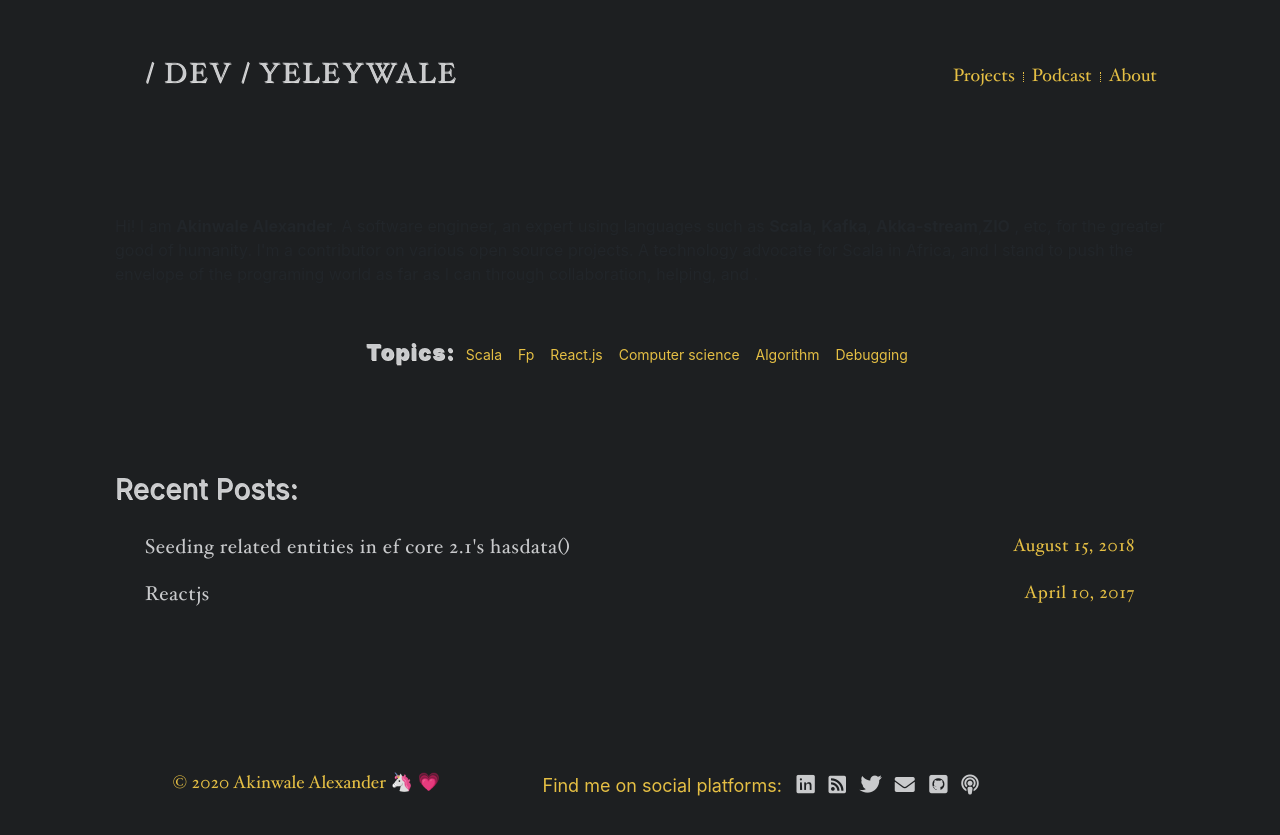
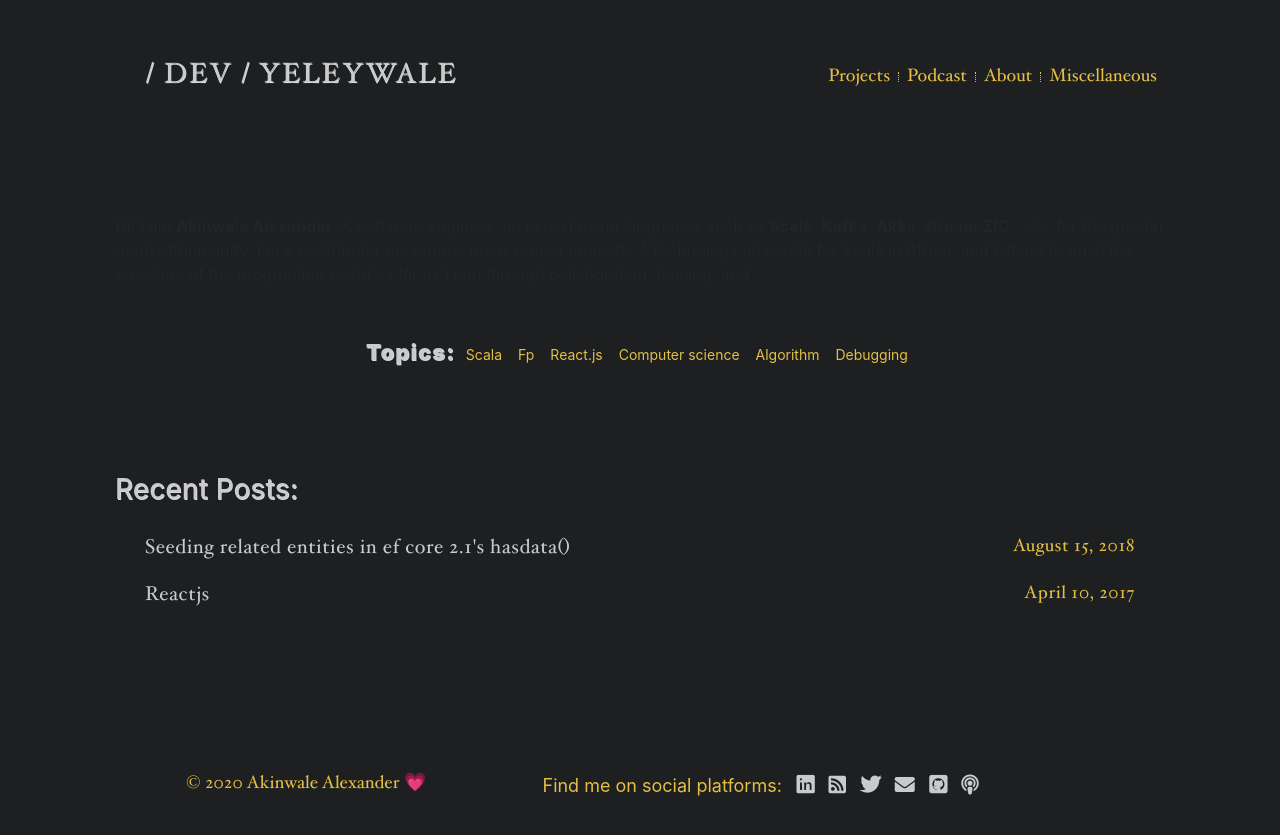
Before and after one commit to yeleywale/yeleywale.github.io, a Jekyll site: the page built from index.html, in a window 1280 px wide. Shown: the top 835 px of the page. Built offline with Jekyll 4.4.1, drawn with Linux system fonts in a browser that asks for light colours; nearby versions of some CDN libraries; some of the changed lines change nothing that is shown.

Commit message:
Add a miscellaneous page

```diff
--- a/_layouts/default.html
+++ b/_layouts/default.html
@@ -40,6 +40,7 @@
                     </div>
 
                     <nav class="col-7 navb">
+                        <a href="{{ site.baseurl }}/misc">Miscellaneous</a>
                         <a href="{{ site.baseurl }}/about">About</a>
                         <a href="{{ site.baseurl }}/podcast">Podcast</a>
                         <a href="{{ site.baseurl }}/portfolio">Projects</a>
@@ -55,7 +56,7 @@
                 <div class="row">
                     <div class="col">
                         <span class="footer-about">
-                            &copy; 2020 Akinwale Alexander &#129412; &#128151;
+                            &copy; 2020 Akinwale Alexander &#128151;
                         </span>
                     </div>
                     {% include svg-icons.html %}
```
